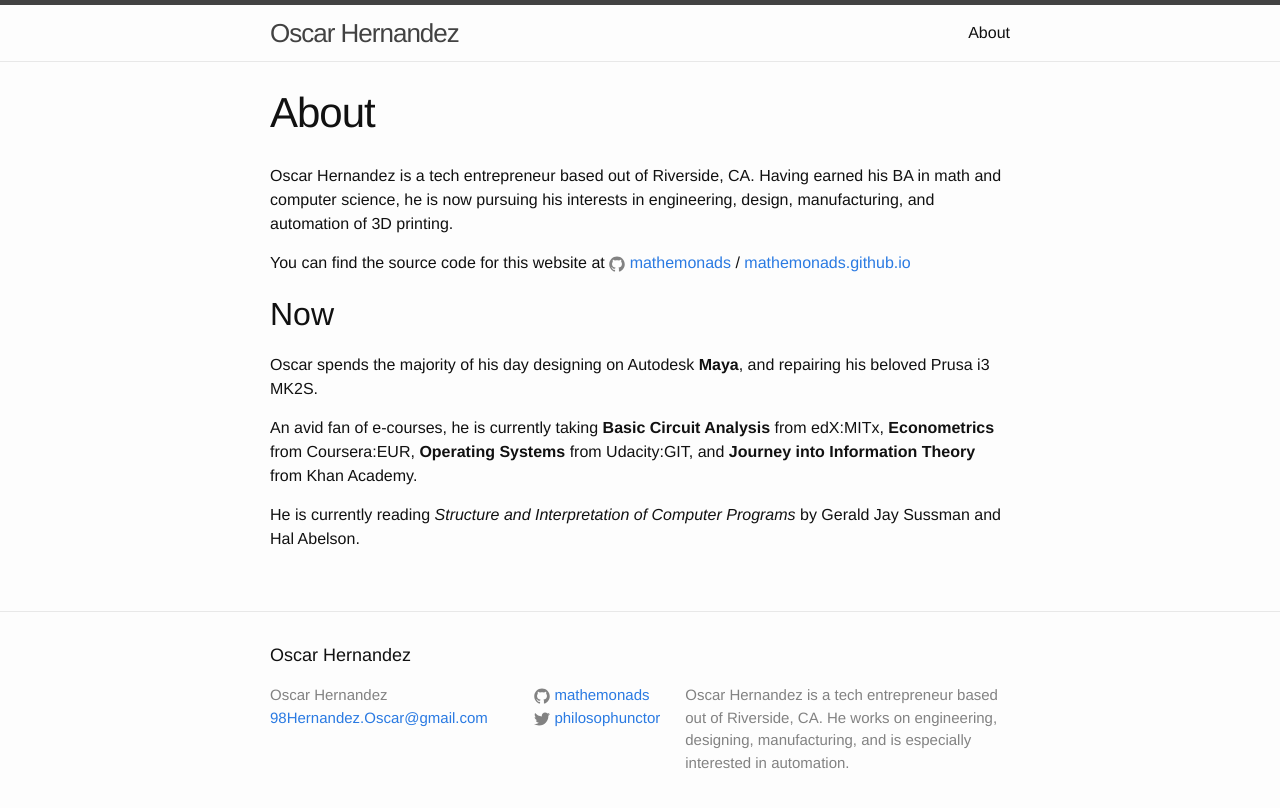
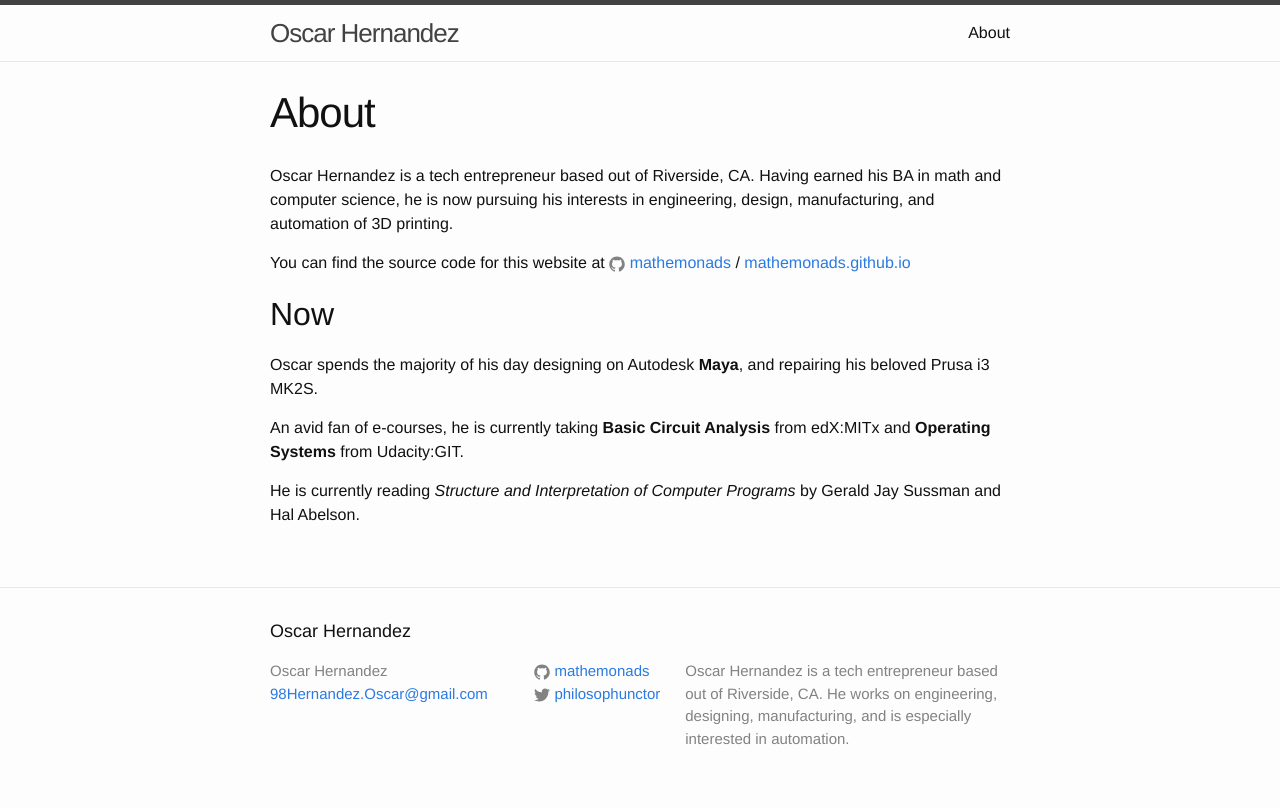
Before and after one commit to mathemonads/mathemonads.github.io, a Jekyll site: the page built from about.md, in a window 1280 px wide. Shown: the top 808 px of the page. Built offline with Jekyll 4.4.1, drawn with Linux system fonts in a browser that asks for light colours.

Commit message:
completed CS:JiIT on Khan Academy

```diff
--- a/about.md
+++ b/about.md
@@ -13,6 +13,6 @@ You can find the source code for this website at {% include icon-github.html use
 
 Oscar spends the majority of his day designing on Autodesk **Maya**, and repairing his beloved Prusa i3 MK2S.
 
-An avid fan of e-courses, he is currently taking **Basic Circuit Analysis** from edX:MITx, **Econometrics** from Coursera:EUR, **Operating Systems** from Udacity:GIT, and **Journey into Information Theory** from Khan Academy.
+An avid fan of e-courses, he is currently taking **Basic Circuit Analysis** from edX:MITx and **Operating Systems** from Udacity:GIT.
 
 He is currently reading *Structure and Interpretation of Computer Programs* by Gerald Jay Sussman and Hal Abelson.
```
